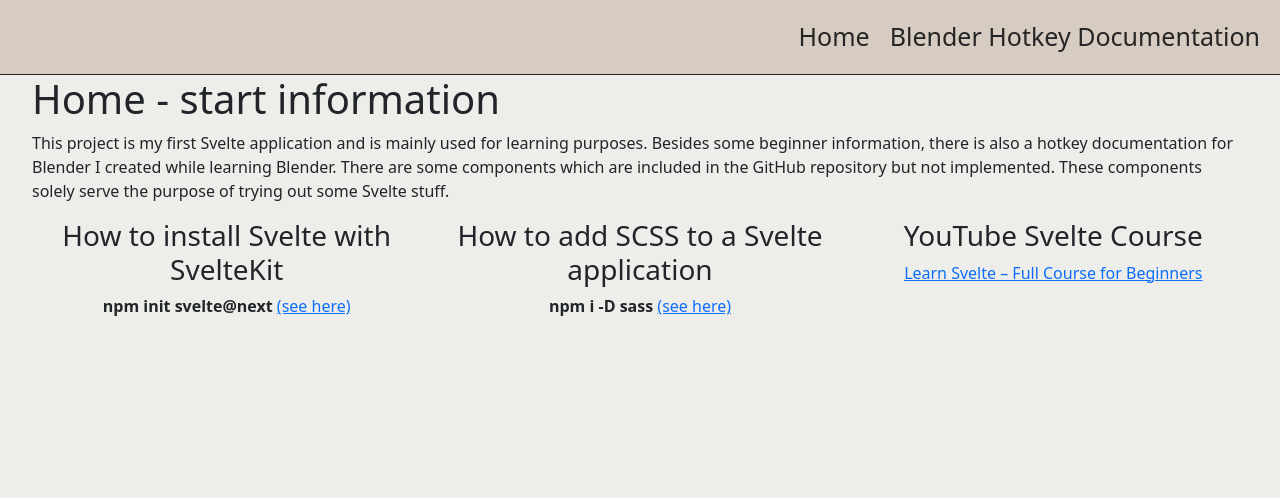
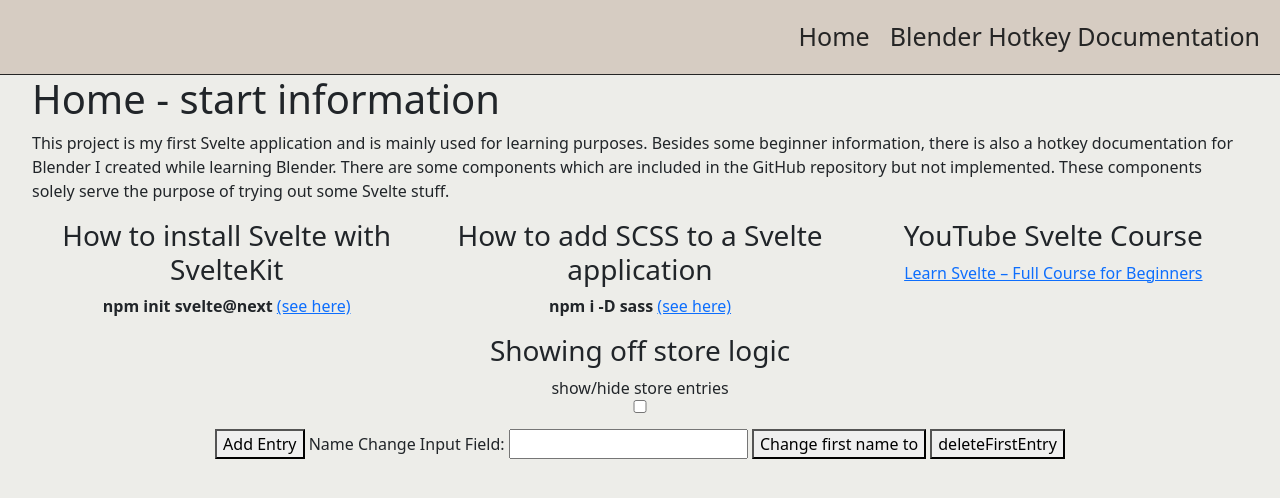
Before and after one commit to Matthes-Baer/Blenumentation, a SvelteKit app: page / in a window 1280 px wide. Shown: the top 498 px of the page. Built offline with nearby package versions, Linux system fonts and the light colour scheme.

Commit message:
feat: major changes for home pages (worked with store etc.)

```diff
--- /dev/null
+++ b/src/components/home/button.svelte
@@ -0,0 +1,50 @@
+<script lang="ts">
+	import type { storeListInterface } from '../../utils/interfaces';
+	import { testStore } from '../../stores/testStore';
+
+	let buttonInput: string = '';
+	export let showStoreEntries: any;
+
+	let alltestData: storeListInterface<string>[];
+	let testStoreUnsub = testStore.subscribe((data) => (alltestData = data));
+	import { onMount, onDestroy, createEventDispatcher } from 'svelte';
+
+	onMount(() => {
+		console.log('Component mounted');
+	});
+	onDestroy(() => {
+		testStoreUnsub();
+	});
+</script>
+
+<button
+	on:click={() =>
+		testStore.addNewTestData({
+			id: new Date().getMilliseconds() + 'y',
+			name: new Date().getSeconds() + 'Da',
+			significance: 23.5
+		})}
+>
+	Add Entry
+</button>
+
+<!-- svelte-ignore a11y-label-has-associated-control -->
+<label htmlfor="buttonInputField">Name Change Input Field:</label>
+<input id="buttonInputField" bind:value={buttonInput} />
+<button on:click={() => testStore.changeFirstDataEntry(buttonInput)}>
+	Change first name to {buttonInput}
+</button>
+
+<button on:click={() => testStore.deleteFirstEntry()}>deleteFirstEntry</button>
+
+{#if showStoreEntries}
+	<div class="d-flex flex-wrap">
+		{#each alltestData as entry}
+			<div>
+				<h1 class="mt-5">name: {entry.name}</h1>
+				<h1>id: {entry.id}</h1>
+				<h1>significance: {entry.significance}</h1>
+			</div>
+		{/each}
+	</div>
+{/if}
--- a/src/components/home/informationSection.svelte
+++ b/src/components/home/informationSection.svelte
@@ -1,4 +1,7 @@
-<script>
+<script lang="ts">
+	import Button from '../../components/home/button.svelte';
+
+	let showStoreEntries: any;
 </script>
 
 <section class="row">
@@ -41,4 +44,13 @@
 			alt="Learn Svelte – Full Course for Beginners">Learn Svelte – Full Course for Beginners</a
 		>
 	</div>
+	<div class="col-md-12 text-center">
+		<div class="d-flex flex-column mb-3">
+			<h3>Showing off store logic</h3>
+			<!-- svelte-ignore a11y-label-has-associated-control -->
+			<label htmlfor="showStoreEntriesCheckbox">show/hide store entries</label>
+			<input id="showStoreEntriesCheckbox" type="checkbox" bind:checked={showStoreEntries} />
+		</div>
+		<Button bind:showStoreEntries />
+	</div>
 </section>
--- a/src/routes/otherPages/+page.svelte
+++ /dev/null
@@ -1,3 +0,0 @@
-<div>
-	<h1>This is a route which provides two other nested routes/pages and a nested layout.</h1>
-</div>
--- a/src/routes/otherPages/about/+page.svelte
+++ /dev/null
@@ -1,2 +0,0 @@
-<h1>otherPages/about</h1>
-<button type="button" class="btn btn-primary">Primary</button>
--- a/src/routes/otherPages/additionalInformation/+page.svelte
+++ /dev/null
@@ -1 +0,0 @@
-<h1>otherPages/additionalInformation</h1>
--- a/src/stores/testStore.ts
+++ b/src/stores/testStore.ts
@@ -10,29 +10,45 @@ const initialValue: storeListInterface<string>[] = [
 
 // This approach actually allows to specify which functions one would like to use in order to adjust the testStore data (similar coding results as reducers in React Redux I think)
 const createTestStore = () => {
-	const { subscribe, set, update } = writable<storeListInterface<string>[]>(initialValue);
+	const { subscribe, set, update } = writable(initialValue as storeListInterface<string>[]);
 
 	const addNewTestData = (inputObject: storeListInterface<string>) => {
-		if (inputObject.name.length > 3) {
-			update((e) => [...e, inputObject]);
+		if (inputObject.name.length <= 3) {
+			alert('input name length not sufficient! (min 4 characters)');
 			return;
 		}
-		alert('input name length not sufficient! (min 4 characters)');
+		update((e) => {
+			if (e.length > 10) {
+				alert('store array too big');
+				return [...e];
+			}
+			return [...e, inputObject];
+		});
 	};
 
-	// const deleteCurrentEntry = (id: number) => {
-	// 	update((e) => {
-	// 		e.splice(id, 1);
-	// 		return e;
-	// 	});
-	// };
+	const changeFirstDataEntry = (input: string) => {
+		update((e) => {
+			let element = e.at(0)!;
+			element = { ...element, name: input };
+			e.splice(0, 1);
+			return [element, ...e];
+		});
+	};
+
+	const deleteFirstEntry = () => {
+		update((e) => {
+			e.splice(0, 1);
+			return e;
+		});
+	};
 
 	return {
 		subscribe,
 		set,
 		update,
-		addNewTestData
-		// deleteCurrentEntry
+		addNewTestData,
+		changeFirstDataEntry,
+		deleteFirstEntry
 	};
 };
 
```
Also changed, not shown: src/routes/about/+page.svelte (deleted, +0 -36 lines), src/routes/otherPages/+layout.svelte (deleted, +0 -8 lines).
